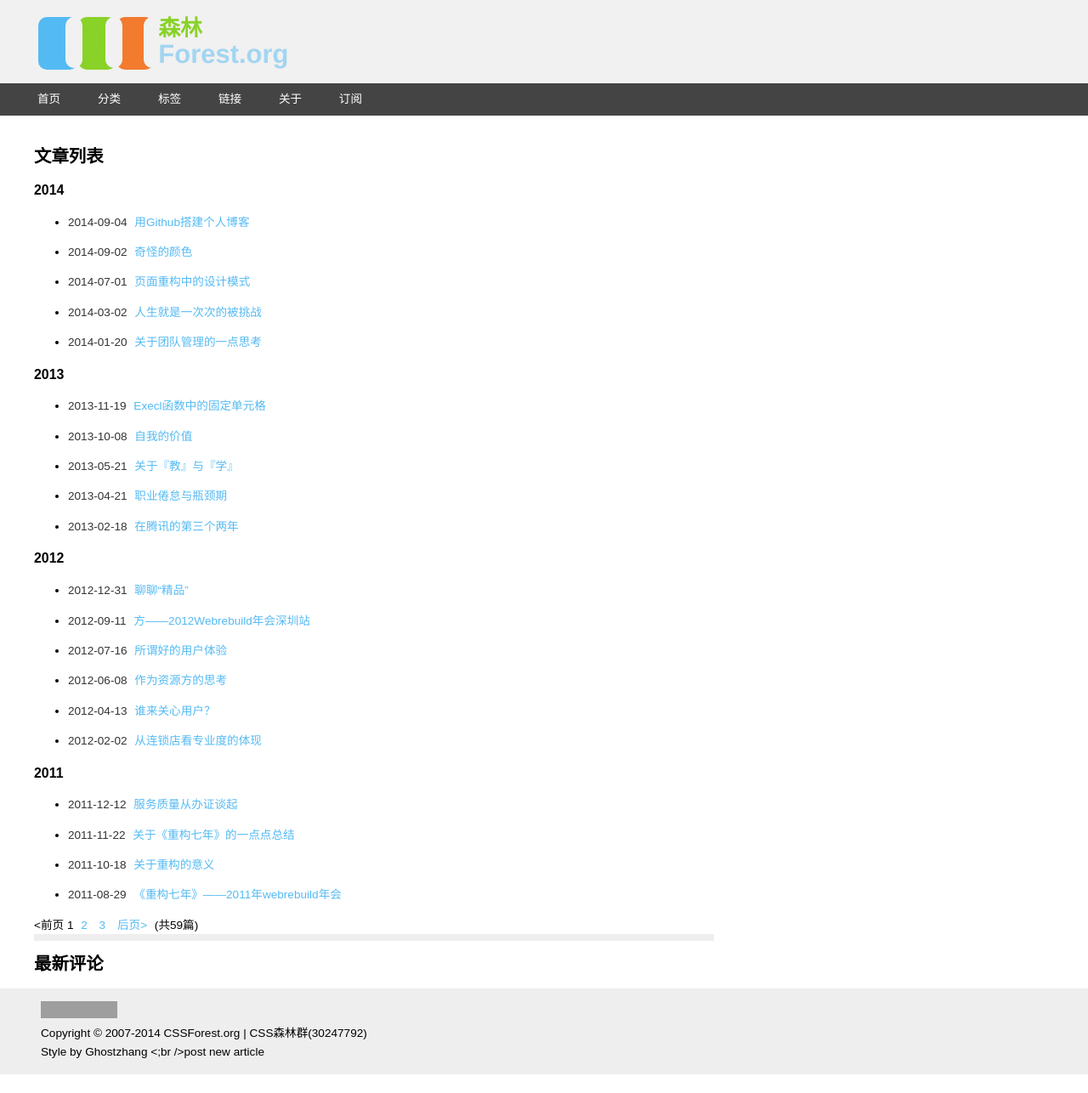
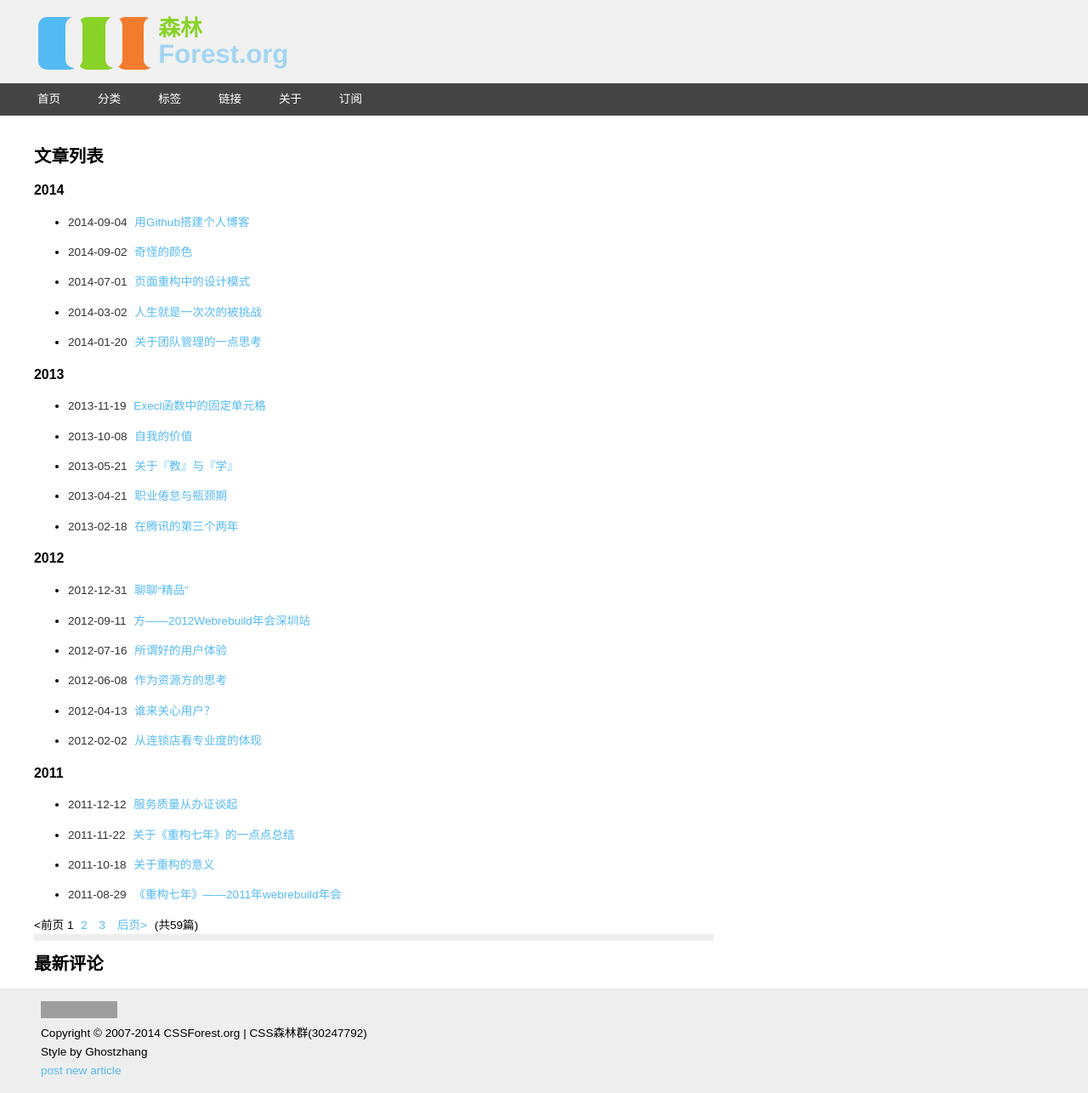
Before and after one commit to ghostzhang/ghostzhang.github.io, a Jekyll site: the page built from index.html, in a window 1280 px wide. Shown: the whole page at 85% size. Built offline with Jekyll 4.4.1, drawn with Linux system fonts in a browser that asks for light colours; the list of posts is cut into pages by our own code; comment, search, counter and statistics services are not loaded; before the commit the page ends 1264 px from its top, so only the background shows below that; grey boxes are pictures that could not be loaded.

Commit message:
更新样式

```diff
--- a/_includes/footer.html
+++ b/_includes/footer.html
@@ -1,6 +1,6 @@
 <footer>
 <p><a rel="license" href="http://creativecommons.org/licenses/by-nc-sa/3.0/"><img alt="Creative Commons License" src="http://i.creativecommons.org/l/by-nc-sa/3.0/80x15.png" /></a><br />
-  Copyright &copy; 2007-2014 CSSForest.org | <span title="精神正常者慎入！">CSS森林群(30247792)</span><br />Style by Ghostzhang <;br /><a href="http://prose.io/#ghostzhang/ghostzhang.github.io/new/master/_posts"></a>post new article</a></p>
+  Copyright &copy; 2007-2014 CSSForest.org | <span title="精神正常者慎入！">CSS森林群(30247792)</span><br />Style by Ghostzhang <br /><a href="http://prose.io/#ghostzhang/ghostzhang.github.io/new/master/_posts">post new article</a></p>
 <script type="text/javascript" src="http://js.users.51.la/17278621.js"></script>
 </footer>
 
```
